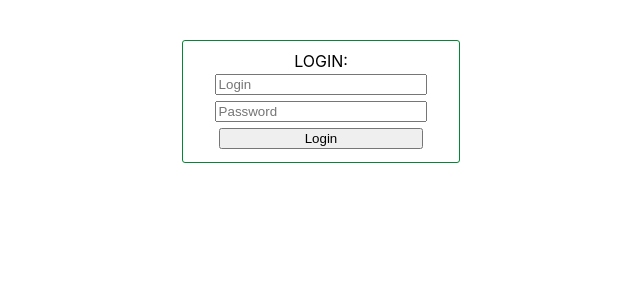
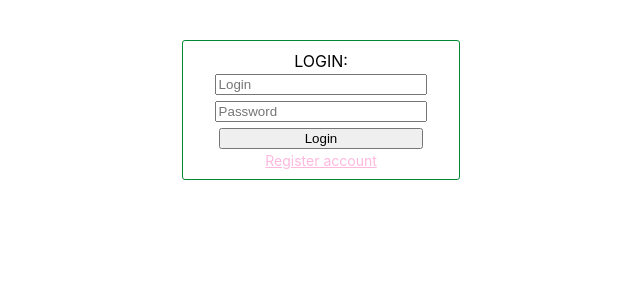
Before and after one commit to OverlordA/pattern_front_ts, a React (Create React App) app: page /login in a window 1280 px wide. Shown: the top 300 px of the page, without its empty margins (359-999 px from the left). Built offline with nearby package versions, Linux system fonts and the light colour scheme.

Commit message:
refactor: - Added link to Registration page on Login page

```diff
--- a/src/App.tsx
+++ b/src/App.tsx
@@ -1,6 +1,6 @@
 import React from 'react';
 import './App.scss';
-import { HomePage, Login, Profile, About } from './pages';
+import { HomePage, Login, Profile, About, Registration} from './pages';
 import { Header } from './components';
 import { LoginUser } from './model';
 import { Route, BrowserRouter as Router } from 'react-router-dom';
@@ -14,6 +14,7 @@ const App: React.FC = () => {
                 <Header title='' />
                 <Route exact path='/' component={HomePage} />
                 <Route exact path='/login' component={Login} />
+                <Route exact path='/reg' component={Registration} />
                 <Route exact path='/profile' component={Profile} />
                 <Route exact path='/about' component={About} />
             </div>
--- a/src/pages/Login/Login.scss
+++ b/src/pages/Login/Login.scss
@@ -1,4 +1,5 @@
 $greenBorder:#008833;
+$linkColor: rgba(255, 174, 217, 0.87);
 
 .login-container {
     display: flex;
@@ -20,5 +21,8 @@ $greenBorder:#008833;
 .login-form-element {
     margin: 3px;
     width: 80%;
-
 }
+.login-link {
+    font-size: 14px;
+    color: $linkColor;
+}
--- a/src/pages/Login/Login.tsx
+++ b/src/pages/Login/Login.tsx
@@ -1,6 +1,7 @@
 import React from 'react';
 import './Login.scss';
 import { Field, Form, Formik } from 'formik';
+import {Link} from "react-router-dom";
 
 interface LoginForm {
     login: string;
@@ -27,7 +28,7 @@ const Login: React.FC = () => {
                         makeLogin(values);
                         actions.setSubmitting(false);
                     }}
-                    render={({formickBug, onSubmit}: any) => (
+                    render={({ formickBug, onSubmit }: any) => (
                         <Form>
                             <Field
                                 name='login'
@@ -35,7 +36,10 @@ const Login: React.FC = () => {
                                     <div>
                                         <input
                                             className='login-form-element'
-                                            type='text' {...field} placeholder='Login' />
+                                            type='text'
+                                            {...field}
+                                            placeholder='Login'
+                                        />
                                         {meta.touched && meta.error && meta.error}
                                     </div>
                                 )}
@@ -46,7 +50,10 @@ const Login: React.FC = () => {
                                     <div>
                                         <input
                                             className='login-form-element'
-                                            type='password' {...field} placeholder='Password ' />
+                                            type='password'
+                                            {...field}
+                                            placeholder='Password '
+                                        />
                                         {meta.touched && meta.error && meta.error}
                                     </div>
                                 )}
@@ -57,6 +64,7 @@ const Login: React.FC = () => {
                         </Form>
                     )}
                 />
+                <Link className='login-link' to={'/reg'}> Register account </Link>
             </div>
         </div>
     );
```
